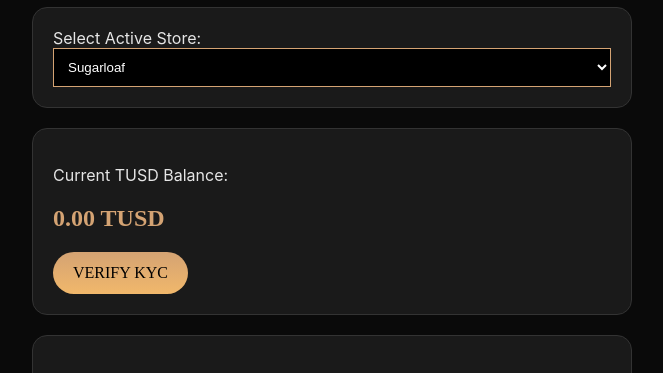
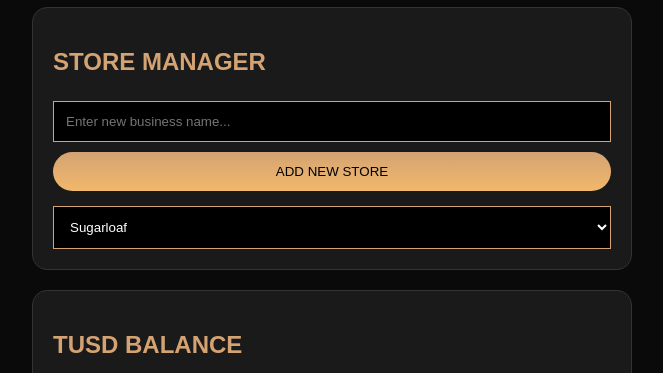
Before and after one commit to TiffyAI-USD/Owner-Dashboard, a plain HTML site: page index.html in a window 1280 px wide. Shown: the part 101-474 px from the top of the page, without its empty margins (308-971 px from the left). Drawn offline with Linux system fonts and the light colour scheme.

Commit message:
Update index.html

```diff
--- a/index.html
+++ b/index.html
@@ -4,17 +4,17 @@
     <meta charset="UTF-8">
     <title>TiffyAI Owner Dashboard</title>
     <style>
-        body { font-family: 'Inter', sans-serif; background: #0a0a0a; color: #e6e6e6; padding: 20px; }
-        :root { --gold: #d4a373; --gold2: #f1b86b; --whatsapp: #25D366; }
+        :root { --gold: #d4a373; --gold2: #f1b86b; --bg: #0a0a0a; }
+        body { font-family: 'Inter', sans-serif; background: var(--bg); color: #e6e6e6; padding: 20px; }
         .card { background: #1a1a1a; padding: 20px; border-radius: 15px; border: 1px solid #333; margin-bottom: 20px; }
-        h1, h2 { font-family: 'Bebas Neue'; color: var(--gold); }
-        button { background: linear-gradient(180deg, var(--gold), var(--gold2)); border: none; padding: 12px 20px; border-radius: 30px; cursor: pointer; font-family: 'Bebas Neue'; font-size: 1rem; }
+        h1, h2 { font-family: 'Bebas Neue', sans-serif; color: var(--gold); }
+        input, select { width: 100%; padding: 12px; background: #000; color: #fff; border: 1px solid var(--gold); margin-top: 5px; box-sizing: border-box; }
+        button { background: linear-gradient(180deg, var(--gold), var(--gold2)); border: none; padding: 12px 20px; border-radius: 30px; cursor: pointer; font-family: 'Bebas Neue', sans-serif; margin-top: 10px; width: 100%; }
 
-        /* Print Styles */
         @media print {
             body * { visibility: hidden; }
             #printArea, #printArea * { visibility: visible; }
-            #printArea { position: absolute; left: 0; top: 0; width: 100%; color: #000; }
+            #printArea { position: absolute; left: 0; top: 0; width: 100%; color: #000; padding: 20px; }
         }
     </style>
 </head>
@@ -23,22 +23,22 @@
 <div style="max-width:600px; margin:auto;">
     <h1>OWNER COMMAND CENTER</h1>
 
-        <!-- Multi-Store Switcher -->
+    <!-- Store Manager -->
     <div class="card">
-            <label>Select Active Store:</label>
-            <select id="storeSwitcher" onchange="switchStore(this.value)" style="width:100%; padding:10px; background:#000; color:#fff; border:1px solid var(--gold);">
-                <option value="Sugarloaf">Sugarloaf</option>
-                <option value="Papa-Ron-s-Oasis">Papa-Ron's Oasis</option>
-                <option value="NewStore">Add New Store</option>
-            </select>
+        <h2>STORE MANAGER</h2>
+        <input type="text" id="newStoreName" placeholder="Enter new business name...">
+        <button onclick="addStore()">ADD NEW STORE</button>
+        <select id="storeSwitcher" onchange="switchStore(this.value)" style="margin-top:15px;"></select>
     </div>
 
+    <!-- Financials -->
     <div class="card">
-            <p>Current TUSD Balance:</p>
-            <h2 id="dashBalance">0.00</h2>
-            <button onclick="openKYC()">VERIFY KYC</button>
+        <h2>TUSD BALANCE</h2>
+        <h1 id="dashBalance">0.00 TUSD</h1>
+        <button onclick="openKYC()" style="background: #25D366; color: #000;">VERIFY BUSINESS KYC</button>
     </div>
 
+    <!-- Ledger / Receipts -->
     <div class="card">
         <h2>RECENT RECEIPTS</h2>
         <div id="receiptList"></div>
@@ -46,6 +46,26 @@
 </div>
 
 <script>
+    // Initialize Dashboard
+    function loadStoreList() {
+        let stores = JSON.parse(localStorage.getItem("Tiffy_All_Stores") || '["Sugarloaf"]');
+        let sel = document.getElementById('storeSwitcher');
+        sel.innerHTML = stores.map(s => `<option value="${s}">${s}</option>`).join('');
+        sel.value = localStorage.getItem("Current_Tiffy_Store") || stores[0];
+    }
+
+    function addStore() {
+        let name = document.getElementById('newStoreName').value;
+        if(!name) return;
+        let stores = JSON.parse(localStorage.getItem("Tiffy_All_Stores") || '["Sugarloaf"]');
+        if(!stores.includes(name)) {
+            stores.push(name);
+            localStorage.setItem("Tiffy_All_Stores", JSON.stringify(stores));
+        }
+        loadStoreList();
+        switchStore(name);
+    }
+
     function switchStore(name) {
         localStorage.setItem("Current_Tiffy_Store", name);
         refreshDashboard();
@@ -53,8 +73,7 @@
 
     function refreshDashboard() {
         const store = localStorage.getItem("Current_Tiffy_Store") || "Sugarloaf";
-        const balance = localStorage.getItem(store + "_TUSD_Nitro_Storage") || "0.00";
-        document.getElementById('dashBalance').innerText = balance + " TUSD";
+        document.getElementById('dashBalance').innerText = (localStorage.getItem(store + "_TUSD_Nitro_Storage") || "0.00") + " TUSD";
         renderReceipts(store);
     }
 
@@ -62,9 +81,9 @@
         const ledger = JSON.parse(localStorage.getItem(store + "_Ledger") || "[]");
         const list = document.getElementById('receiptList');
         list.innerHTML = ledger.map(r => `
-            <div style="border-bottom:1px solid #444; padding:10px; display:flex; justify-content:space-between;">
-                <span>${r.item} - ${r.price} TUSD</span>
-                <button onclick="printReceipt('${r.receiptId}')">Print</button>
+            <div style="border-bottom:1px solid #444; padding:10px; display:flex; justify-content:space-between; align-items:center;">
+                <span>${r.item} (${r.price} TUSD)</span>
+                <button onclick="printReceipt('${r.receiptId}')" style="width:auto; padding:5px 15px;">PRINT</button>
             </div>
         `).join('');
     }
@@ -77,11 +96,12 @@
         const printWindow = window.open('', '_blank');
         printWindow.document.write(`
             <html><body><div id="printArea" style="font-family:monospace; text-align:center;">
-                <h2>RECEIPT</h2>
-                <p>Store: ${store}</p>
+                <h2>RECEIPT: ${store}</h2>
+                <hr>
                 <p>Item: ${rec.item}</p>
-                <p>Total: ${rec.price} TUSD</p>
+                <p>Amount: ${rec.price} TUSD</p>
                 <p>Date: ${rec.date}</p>
+                <p>ID: ${rec.receiptId}</p>
             </div></body></html>
         `);
         printWindow.print();
@@ -90,7 +110,7 @@
     function openKYC() { window.open("https://tiffyai-usd.github.io/KYC/", "_blank"); }
 
     window.addEventListener('storage', refreshDashboard);
-    document.addEventListener('DOMContentLoaded', refreshDashboard);
+    document.addEventListener('DOMContentLoaded', () => { loadStoreList(); refreshDashboard(); });
 </script>
 </body>
 </html>
```
Lines whose indentation alone changed are shown as unchanged.
